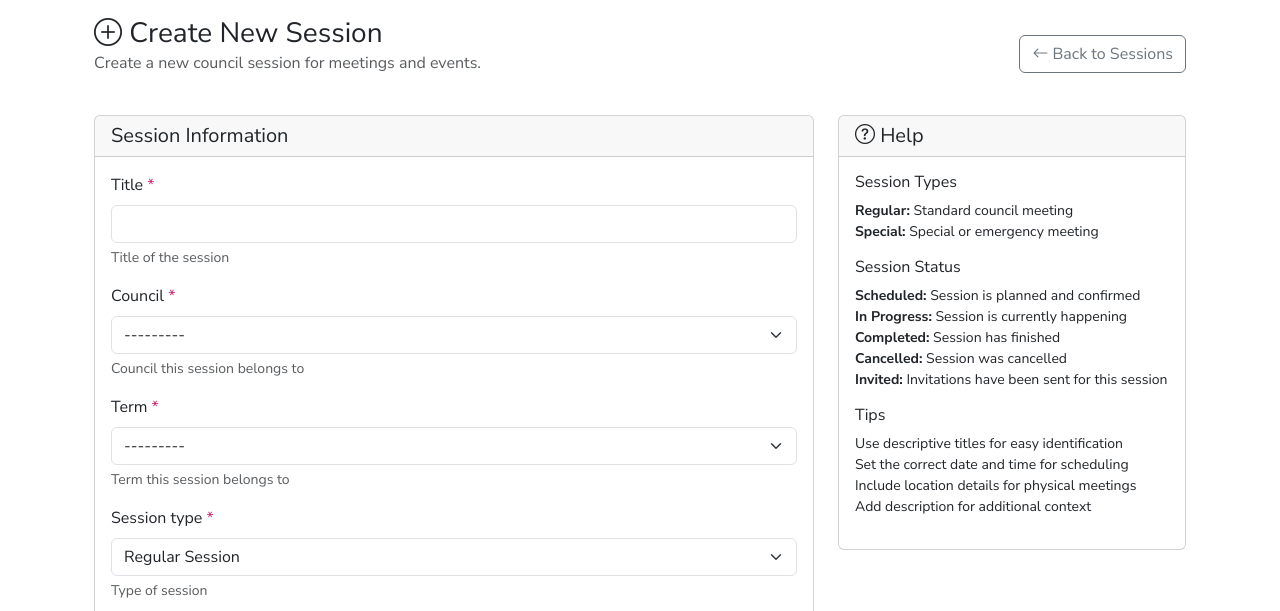
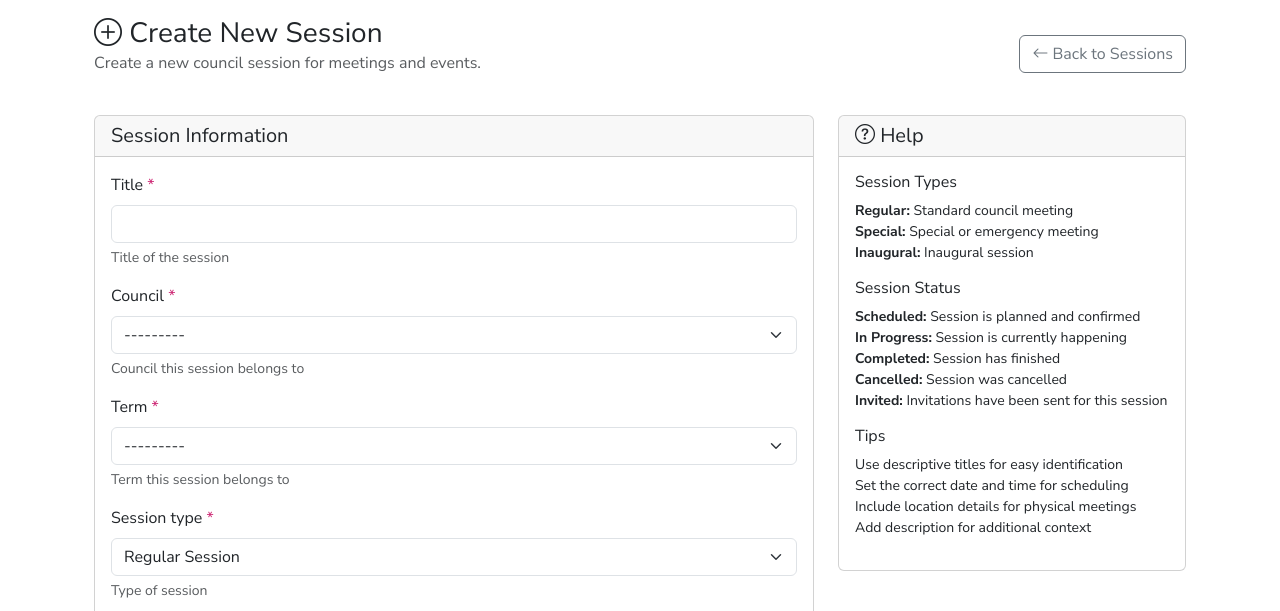
Before and after one commit to silvioheinze/klubtool, a Django app: page /local/sessions/create/ in a window 1280 px wide. Shown: the part 57-668 px from the top of the page. Run offline with Django 5.2, Linux system fonts and the light colour scheme; the visitor is signed in with stand-in values (Sample User, id 1); data comes from the database, SQL or seed files in the repository; data that the repository does not hold is empty; parts of the project's set-up code (start-up, migrations or seed data) failed here and were passed over; some libraries are stand-ins or nearby versions.

Commit message:
Add inaugural session type to session model and templates
- Introduced 'Inaugural Session' as a new option in the SESSION_TYPE_CHOICES of the Session model.
- Updated migration to alter the session_type field to include the new choice.
- Modified session form and list templates to display the new session type, enhancing user options and clarity in session management.

```diff
--- a/app/local/models.py
+++ b/app/local/models.py
@@ -263,6 +263,7 @@ class Session(models.Model):
     SESSION_TYPE_CHOICES = [
         ('regular', 'Regular Session'),
         ('special', 'Special Session'),
+        ('inaugural', 'Inaugural Session'),
     ]
 
     STATUS_CHOICES = [
--- a/app/templates/local/session_form.html
+++ b/app/templates/local/session_form.html
@@ -242,6 +242,7 @@
                     <ul class="list-unstyled small">
                         <li><strong>{% trans "Regular" %}:</strong> {% trans "Standard council meeting" %}</li>
                         <li><strong>{% trans "Special" %}:</strong> {% trans "Special or emergency meeting" %}</li>
+                        <li><strong>{% trans "Inaugural" %}:</strong> {% trans "Inaugural session" %}</li>
                     </ul>
 
                     <h6>{% trans "Session Status" %}</h6>
--- a/app/templates/local/session_list.html
+++ b/app/templates/local/session_list.html
@@ -58,6 +58,7 @@
                         <option value="">{% trans "All Types" %}</option>
                         <option value="regular" {% if session_type_filter == 'regular' %}selected{% endif %}>{% trans "Regular" %}</option>
                         <option value="special" {% if session_type_filter == 'special' %}selected{% endif %}>{% trans "Special" %}</option>
+                        <option value="inaugural" {% if session_type_filter == 'inaugural' %}selected{% endif %}>{% trans "Inaugural" %}</option>
                     </select>
                 </div>
                 <div class="col-md-3 d-flex align-items-end">
```
Also changed, not shown: app/local/migrations/0018_add_inaugural_session_type.py (added).
